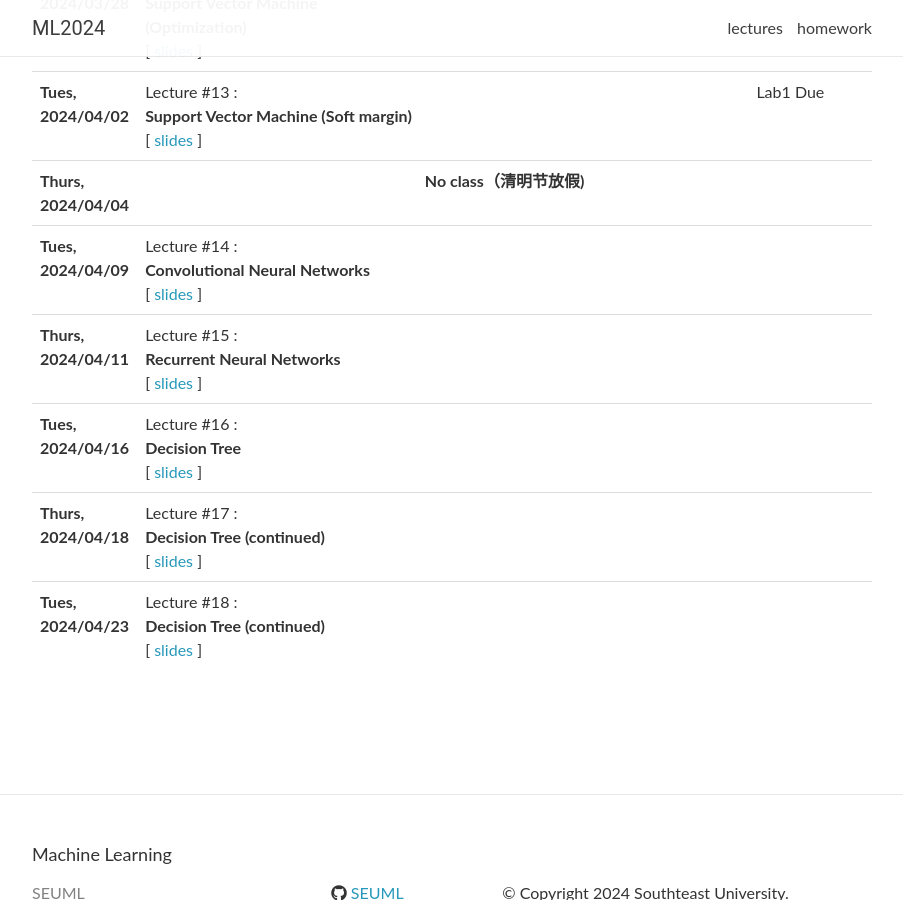
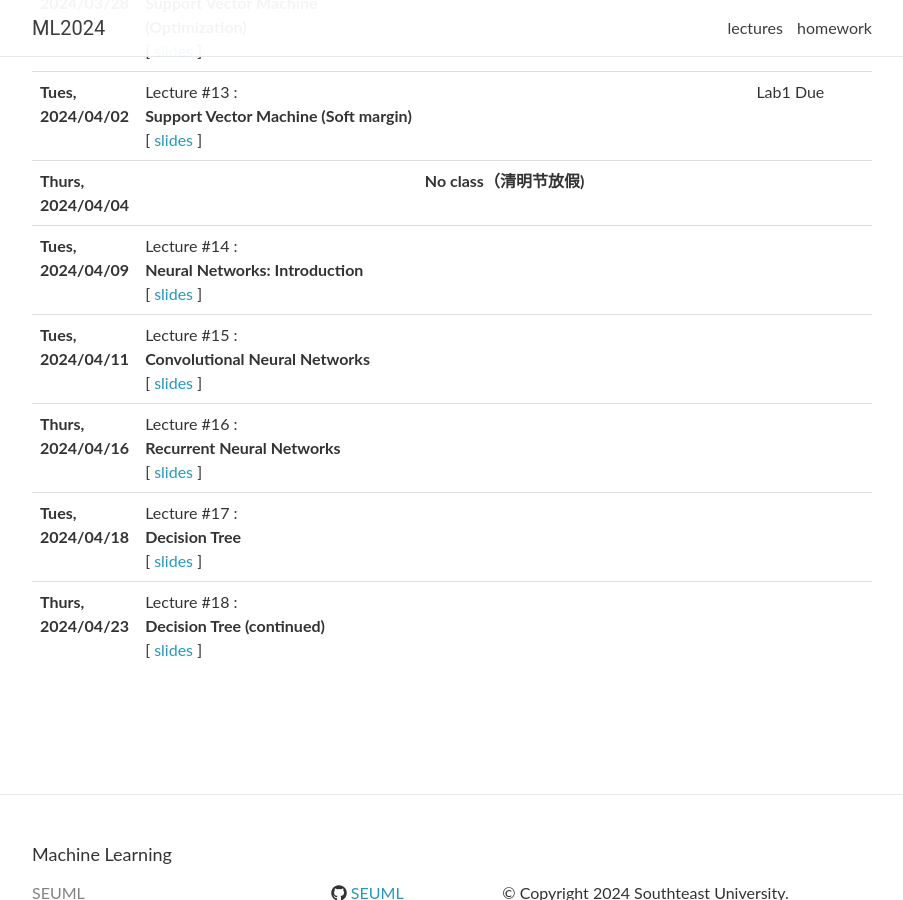
Before and after one commit to SEUML/ml-spring-2024, a Jekyll site: the page built from _pages/lectures.md, in a window 1280 px wide and 900 px high, scrolled down 1330 px. Shown: the whole window, without its empty margins (188-1091 px from the left). Built offline with Jekyll 4.4.1, drawn with Linux system fonts in a browser that asks for light colours; nearby versions of some CDN libraries; comment, search, counter and statistics services are not loaded.

Commit message:
first commit

```diff
--- a/_data/lectures.yml
+++ b/_data/lectures.yml
@@ -114,35 +114,35 @@
 
 - date: Tues, 2024/04/09
   title: >
+    <strong> Neural Networks: Introduction</strong>
+  slides: "../assets/slides/lecture7.pdf"
+  readings:
+  logistics:
+
+- date: Tues, 2024/04/11
+  title: >
     <strong> Convolutional Neural Networks</strong>
   slides: "../assets/slides/lecture8.pdf"
   readings:
   logistics:
 
-- date: Thurs, 2024/04/11
+- date: Thurs, 2024/04/16
   title: >
     <strong> Recurrent Neural Networks</strong>
   slides: "../assets/slides/lecture9.pdf"
   readings:
   logistics:
 
-- date: Tues, 2024/04/16
+- date: Tues, 2024/04/18
   title: >
     <strong> Decision Tree</strong>
   slides: "../assets/slides/lecture10.pdf"
   readings:
   logistics:
 
-- date: Thurs, 2024/04/18
+- date: Thurs, 2024/04/23
   title: >
     <strong> Decision Tree (continued)</strong>
   slides: "../assets/slides/lecture10.pdf"
   readings:
   logistics:
-
-- date: Tues, 2024/04/23
-  title: >
-    <strong> Decision Tree (continued)</strong>
-  slides: "../assets/slides/lecture10.pdf"
-  readings:
-  logistics:
```
